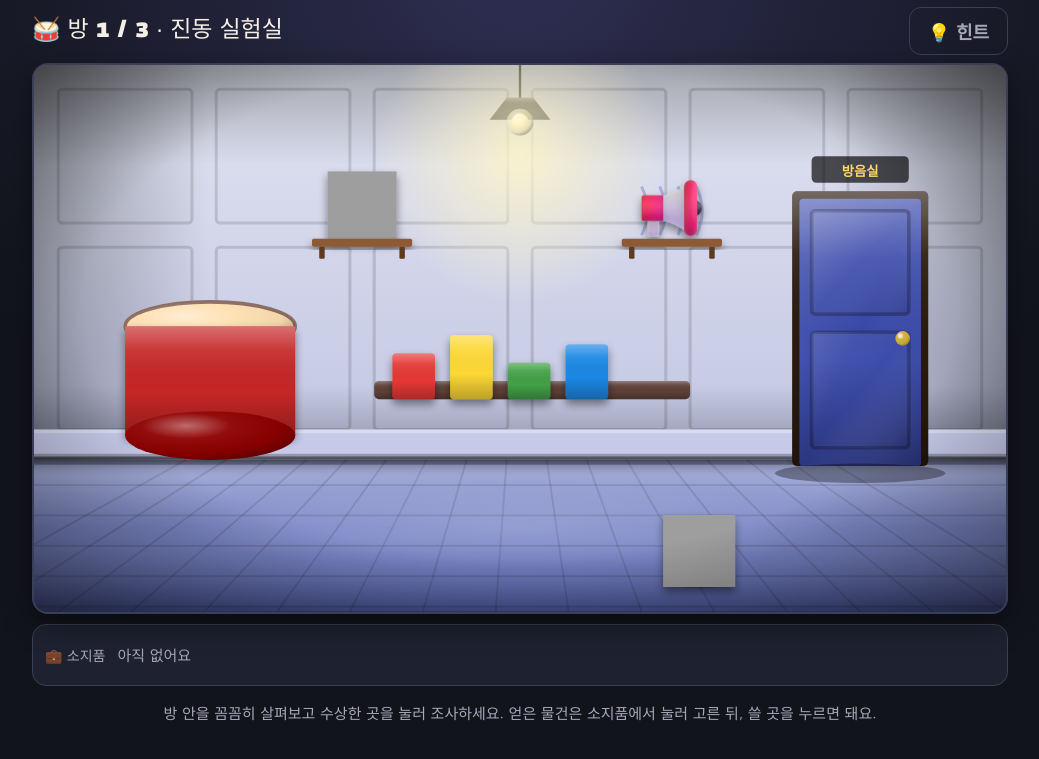
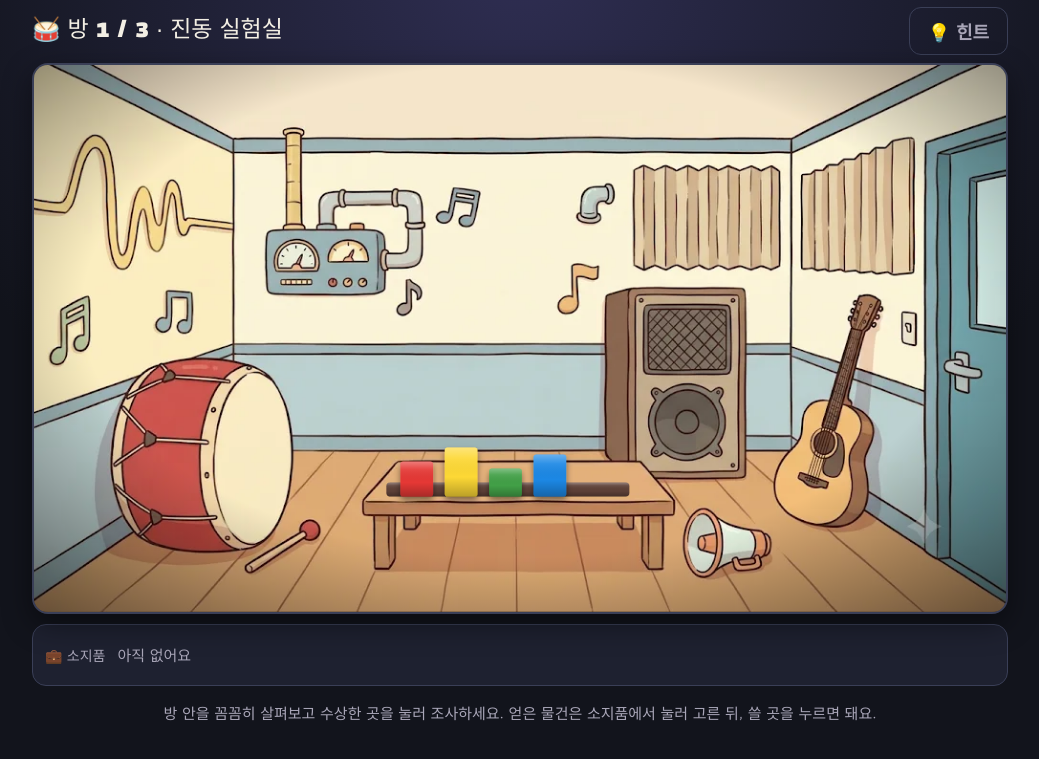
Before and after one commit to mummummi/game3grade, a plain HTML site: page g3-sound.html in a window 1280 px wide. Both pictures are taken after a click on the button "탈출 시작 ▶". Shown: the part 51-810 px from the top of the page, without its empty margins (120-1159 px from the left). Drawn offline with Linux system fonts and the light colour scheme; grey boxes are pictures that could not be loaded.

Commit message:
3학년 소리 연구소 방탈출 배경을 AI 일러스트로 교체
Co-Authored-By: Claude Opus 5.5 <noreply@anthropic.com>
Claude-Session: https://claude.ai/code/session_01ScfXXMpeK4xSozEf9WkLBv

```diff
--- a/g3-sound.html
+++ b/g3-sound.html
@@ -29,7 +29,7 @@ button{font-family:inherit;font-size:18px;border:0;border-radius:12px;padding:10
 .roombar{display:flex;justify-content:space-between;align-items:center;margin:6px 0 8px;gap:8px;flex-wrap:wrap}
 .scene{position:relative;width:100%;border-radius:16px;overflow:hidden;border:2px solid var(--line);box-shadow:0 10px 30px rgba(0,0,0,.45);background:#000}
 .scene svg{display:block;width:100%;height:auto}
-.hot{cursor:pointer;transition:filter .15s}
+.hot .ah{fill:#fff;fill-opacity:0;stroke:#fff;stroke-opacity:0;stroke-width:5;transition:fill-opacity .15s,stroke-opacity .15s}.hot:hover .ah{fill-opacity:.14;stroke-opacity:.95}.hot.selhint .ah{stroke:#ffd54f;stroke-opacity:1;fill-opacity:.12}.hot.done .ah{fill-opacity:0}.hot{cursor:pointer;transition:filter .15s}
 .hot:hover{filter:drop-shadow(0 0 12px color-mix(in srgb,var(--gold) 90%,transparent)) brightness(1.08)}
 .hot.done{filter:saturate(.75)}
 .hot.selhint{animation:hl 1.2s ease-in-out infinite}
@@ -367,6 +367,19 @@ const sw=S*1.1;return EM(x,y-S*0.12,e,S*0.68,'filter="url(#sh)"')+R(x-sw/2,y+S*0
 /* 🧸 분위기 소품 (문제와 상관없는 기물 · 눌러 보면 설명만 나와요) */
 const DECOR=[[["s", "🔊", "큰 스피커", 540, 250, 150, "지금은 꺼져 있어요. 전원은 뽑혀 있어요."], ["f", "🎸", "기타", 1095, 800, 125, "줄이 하나 끊어진 기타예요."], ["s", "📢", "메가폰", 1050, 250, 150, "\"아- 아-\" 목소리를 크게 해 주는 메가폰이에요."]], [["s", "🧽", "흡음 스펀지 벽", 540, 250, 150, "울퉁불퉁 스펀지가 소리를 먹어서 아주 조용해요."], ["f", "🎤", "마이크", 660, 735, 125, "마이크 선이 빠져 있어요."], ["f", "🔇", "소음 측정기", 1110, 735, 125, "\"0 dB\" 숫자만 보여요. 정말 조용하네요!"]], [["f", "🎺", "트럼펫", 720, 735, 125, "반짝이는 트럼펫이에요. 불어도 소리가 안 나요."], ["p", "🎭", "공연 포스터", 675, 250, 150, "\"소리 연구소 정기 음악회\" 포스터예요."], ["f", "💐", "꽃다발", 1470, 735, 125, "공연을 마친 연주자에게 줄 꽃다발이에요."]]];
 DECOR.forEach((list,ri)=>{const r=THEME.rooms[ri];if(!r)return;list.forEach((d,k)=>r.objects.push({id:'deco'+k,deco:1,title:d[1]+' '+d[2],art:DART(d),html:'<div class="box">'+d[6]+'</div>'}))});
+/* 🖼️ AI 배경 그림 */
+const ARTMAP={"rooms": [{"drum": [133, 480, 300, 320], "xylo": [580, 615, 400, 110, {"fit": 1, "pad": 1}], "door": [1460, 107, 140, 707], "deco0": [940, 367, 227, 307], "deco1": [1213, 380, 180, 380], "deco2": [1067, 727, 140, 113]}, {"cups": [130, 455, 380, 180, {"fit": 1, "pad": 1}], "phone": [660, 307, 300, 227], "door": [1473, 107, 127, 707], "deco0": [13, 53, 313, 380], "deco1": [1007, 307, 167, 413], "deco2": [920, 713, 313, 140]}, {"piano": [93, 373, 367, 460], "machine": [1260, 207, 287, 607], "deco0": [633, 480, 100, 220], "deco1": [713, 233, 173, 200], "deco2": [967, 660, 293, 187]}], "id": "g3-sound"};
+const AMbox=a=>{const ns='http://www.w3.org/2000/svg';const sv=document.createElementNS(ns,'svg');sv.setAttribute('width','1600');sv.setAttribute('height','900');sv.style.cssText='position:absolute;left:-9999px;top:0';sv.innerHTML=DEFS+a;document.body.appendChild(sv);let b={x:0,y:0,width:1,height:1};try{const g=document.createElementNS(ns,'g');while(sv.childNodes.length>1)g.appendChild(sv.childNodes[1]);sv.appendChild(g);const r=g.getBBox();b={x:r.x,y:r.y,width:r.width||1,height:r.height||1}}catch(e){}sv.remove();return b};
+ARTMAP.rooms.forEach((hot,ri)=>{const r=THEME.rooms[ri];if(!r||!hot)return;const src='art/'+ARTMAP.id+'_'+(ri+1)+'.webp';
+ r.bg=()=>`<image href="${src}" x="0" y="0" width="1600" height="900" preserveAspectRatio="xMidYMid slice"/>`;
+ r.objects=r.objects.filter(o=>!(o.deco&&!hot[o.id]));
+ r.objects.forEach(o=>{const h=hot[o.id];if(!h)return;const [x,y,w,hh,opt]=h;const old=o.art;
+  o.art=()=>{let s='';if(opt&&opt.keep){const [tx,ty,sc]=opt.keep;s=`<g transform="translate(${tx} ${ty}) scale(${sc})">${val(old)}</g>`}
+   if(opt&&opt.clip){const [ox,oy,orr,nx,ny,nr]=opt.clip;const sc=nr/orr;const cid='cl_'+o.id;s+=`<clipPath id="${cid}"><circle cx="${ox}" cy="${oy}" r="${orr}"/></clipPath><g transform="translate(${nx-ox*sc} ${ny-oy*sc}) scale(${sc})"><g clip-path="url(#${cid})">${val(old)}</g></g>`}
+   if(opt&&opt.lab){const arr=eval(opt.lab.expr);s+=arr.map((t,i)=>{const [lx,ly]=opt.lab.pos?opt.lab.pos[i]:[x+w*(i+.5)/arr.length,opt.lab.y];return `<rect x="${lx-48}" y="${ly-30}" width="96" height="56" rx="14" fill="#3e2723" stroke="#ffe082" stroke-width="4" opacity=".92"/><text x="${lx}" y="${ly+10}" text-anchor="middle" font-size="32" font-weight="bold" fill="#ffe082">${t}</text>`}).join('')}
+   if(opt&&opt.svg){s+=eval(opt.svg)}
+   if(opt&&opt.fit){const a=val(old);const b=AMbox(a);const p=opt.pad??0.9;const sc=Math.min(w/b.width,hh/b.height)*p;const tx=x+w/2-(b.x+b.width/2)*sc,ty=y+hh/2-(b.y+b.height/2)*sc;s=`<g transform="translate(${tx} ${ty}) scale(${sc})" opacity="${opt.op??1}">${a}</g>`}
+   return s+`<rect class="ah" x="${x}" y="${y}" width="${w}" height="${hh}" rx="22"/>`}})});
 THEME.rooms.forEach((r,ri)=>r.objects.forEach(o=>{if(!o._rid){o.id='r'+ri+'_'+o.id;o._rid=1}}));/* 방마다 물건 id를 따로 → 다른 방의 같은 이름 문/물건이 '이미 푼 것'으로 처리되는 문제 방지 */
 try{const U=S.used||{};if(Object.keys(U).some(k=>!/^[pu]_r\d+_/.test(k))){THEME.rooms.forEach((r,ri)=>r.objects.forEach(o=>{const base=o.id.replace(/^r\d+_/,'');['p_','u_'].forEach(pf=>{if(U[pf+base]&&(ri<S.room||(base!=='door'&&ri<=S.room)))U[pf+o.id]=1})}));Object.keys(U).forEach(k=>{if(!/^[pu]_r\d+_/.test(k))delete U[k]});S.used=U;save()}}catch(e){}/* 예전 저장 기록 옮기기 */
 TH=THEME;if(GRADE<=2)document.body.classList.add('kids');S.max=S.max||0;render();
```
Also changed, not shown: art/g3-sound_1.webp (added), art/g3-sound_2.webp (added), art/g3-sound_3.webp (added).
